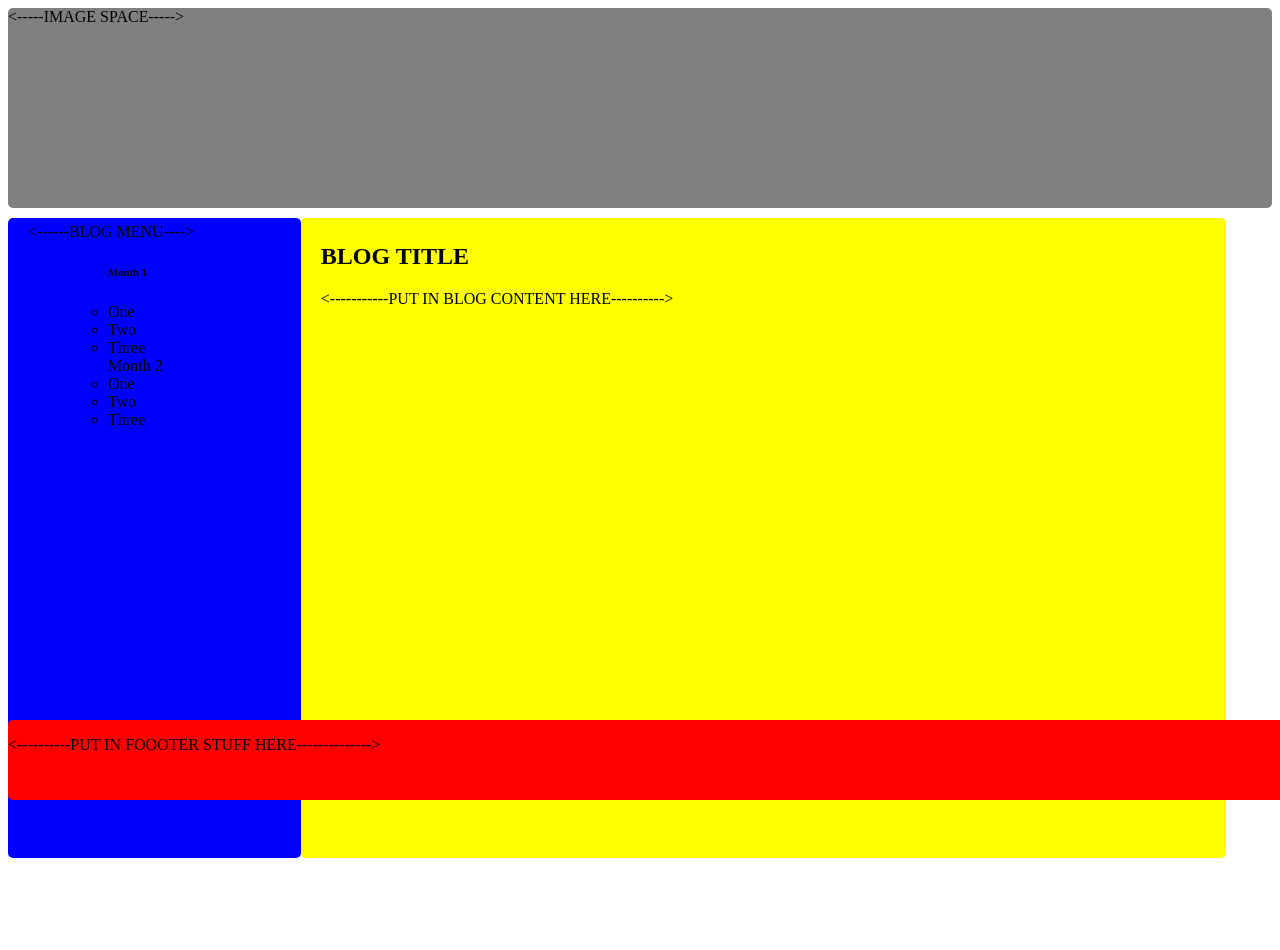
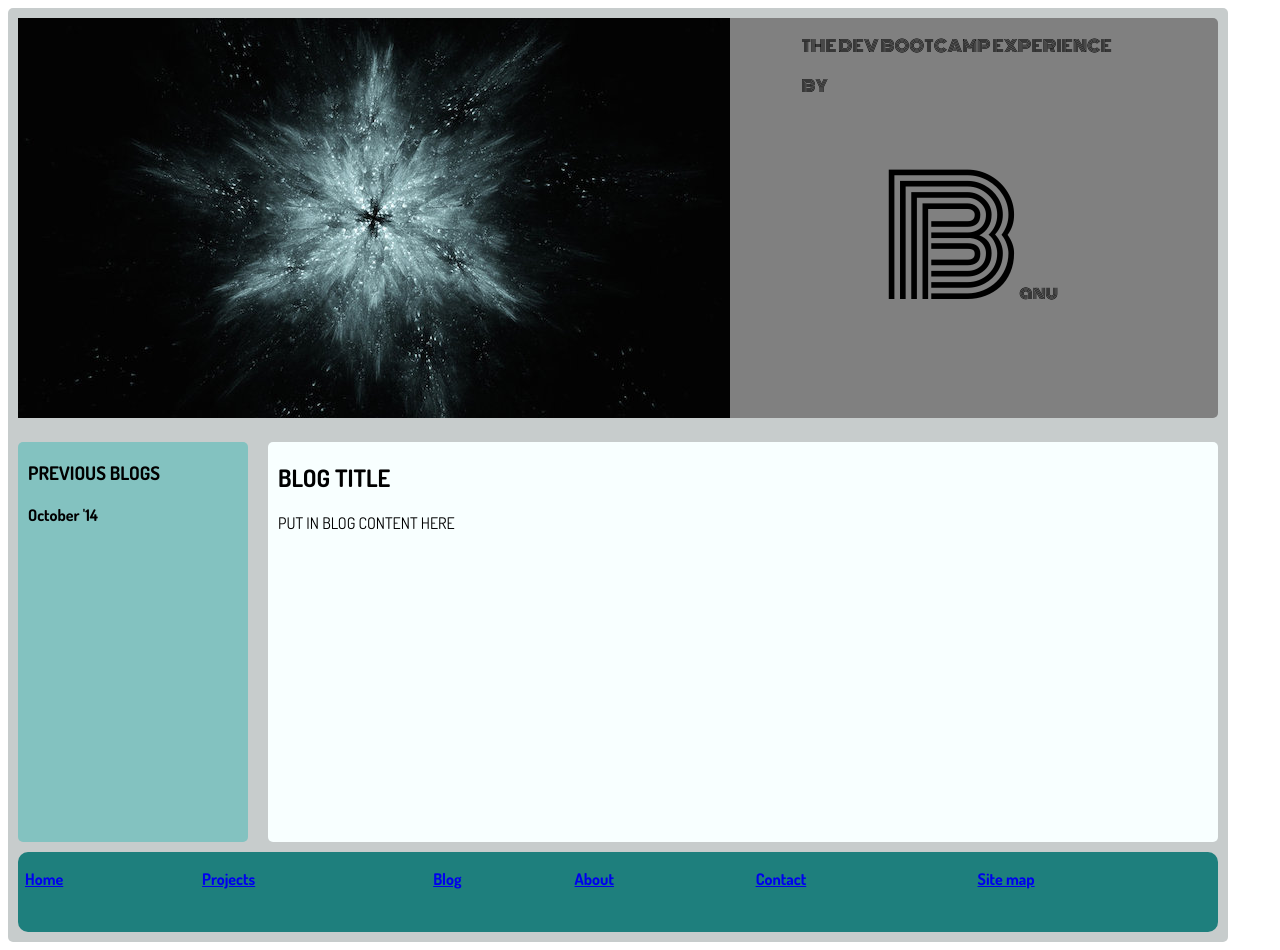
Before and after one commit to banud/BanuD.github.io, a plain HTML site: page blog/blog-template.html in a window 1280 px wide. Before the commit the page ends 858 px from the top, so only its background shows below. Drawn offline with Linux system fonts and the light colour scheme; files whose address does not match are found by name.

Commit message:
Improve website html and css

```diff
--- a/blog/blog-template.html
+++ b/blog/blog-template.html
@@ -1,38 +1,54 @@
 <!DOCTYPE html>
 <html>
   <head>
+    <link href='http://fonts.googleapis.com/css?family=Dosis:400,500,600,700,800|Monoton' rel='stylesheet' type='text/css'>
     <link rel="stylesheet" type="text/css" href="../blog/blog.css">
-    <title>Blog</title>
+    <title>Banu's Blog</title>
   </head>
 
   <body>
     <div id="container">
-        <div id="header"><-----IMAGE SPACE----->
-            <img    />
+        <div id="header">
+          <img src="/Users/banudalamanli/Desktop/DBC/BanuD.github.io/blog/img/snowflake-400.jpg"/>
+          <div>
+            <p class="header_text">THE DEV BOOTCAMP EXPERIENCE</p>
+            <p class="header_text">BY</p>
+            <p id="header_name"><span id="logo">B</span>anu</p>
+
+          </div>
         </div>
+
         <div id="mid">
-            <div id="nav_bar"><------BLOG MENU---->
-                <ul>
-                    <ul><h6>Month 1</h6>
-                        <li>One</li>
-                        <li>Two</li>
-                        <li>Three</li>
-                    </ul>
-                    <ul>Month 2
-                        <li>One</li>
-                        <li>Two</li>
-                        <li>Three</li>
-                    </ul>
-                </ul>
+          <div id="blog_menu">
+            <h3>PREVIOUS BLOGS</h3>
+            <h4>October '14</h4>
+<!--             <ul>
+              <li>Week 1</li>
+              <li>Week 2</li>
+              <li>Week 3</li>
+              <li>Week 4</li>
+            </ul> -->
             </div>
+
             <div id="content">
-                <h2>BLOG TITLE</h2>
-                <p><-----------PUT IN BLOG CONTENT HERE----------></p>
+                <h2 id="blog_title">BLOG TITLE</h2>
+                <p>PUT IN BLOG CONTENT HERE</p>
             </div>
         </div>
+
         <div id="footer">
-            <p><----------PUT IN FOOOTER STUFF HERE--------------></p>
+      <table>
+        <tr>
+          <td><a href="../blog/index.html">Home</a></td>
+          <td><a href="../blog/coming_soon.html">Projects</a></td>
+          <td><a href="../blog/coming_soon.html">Blog</a></td>
+          <td><a href="../blog/coming_soon.html">About</a></td>
+          <td><a href="../blog/coming_soon.html">Contact</a></td>
+          <td><a href="../blog/coming_soon.html">Site map</a></td>
+        </tr>
+      </table>
         </div>
     </div>
   </body>
+
 </html>
--- a/blog/blog.css
+++ b/blog/blog.css
@@ -2,59 +2,121 @@
 #container
     #header
         img
+        div
+            p
+            #logo
+                p
     #mid
-        #nav_bar
+        #blog_menu
+            h3
+            h4
             ul
-                ul
+                li
         #content
-            h2
+            #blog_title (h2)
             p
     #footer
-        p
+        table
+            tr
+                td
+                a
+            tr
+                td
+                a
+
+
+FONT FAMILIES:
+font-family: 'Dosis', sans-serif;
+font-family: 'Monoton', cursive;
 */
 
-#container{
-    width: 100%;
+
+/*PAGE CONTAINER and LINK PROPERTIES*/
+#container {
+    width: 1200px;
+    border-radius: 5px;
+    padding: 10px;
+    background-color: #C7CCCC;
+    font-family: 'Dosis', sans-serif;
+}
+a {
+    font-color: #000000;
 }
 
-#header{
+/*HEADER => Includes image and letter B, maybe some text with it later*/
+#header {
     width: 100%;
-    height: 200px;
+    height: 400px;
     position: static;
     background-color: gray;
     border-radius: 5px;
+    display: inline-block;
 }
 
-#mid{
-   width:100%;
-   height: 60%;
-   padding: 10px 0 10px 0;
+#header div {
+    float: right;
+    font-family: 'Monoton', cursive;
+    font-size: 1em;
 }
 
-#nav_bar{
-    float: left;
-    width: 20%;
-    height: 630px;
-    padding: 5px 20px 5px 20px;
-    background-color: blue;
-    border-radius: 5px;
+#header_text {
+    text-align: center;
+    margin: 60px 0px 60px 80px;
+}
+#header_name {
+    margin-right: 160px;
+}
+#logo {
+    margin: 60px 0px 60px 80px;
+    font-size: 10em;
 }
 
-#content{
+
+/*MID => Includes 2 divs: Blog Menu for previous blogs and Content Block*/
+#mid {
+    width:100%;
+    height: 60%;
+    padding: 10px 0 10px 0;
+}
+
+#blog_menu {
+    float: left;
+    width: 210px;
+    height: 400px;
+    margin: 10px 10px 10px 0px;
+    background-color: #83C2C0;
+    border-radius: 5px;
+    padding: 0 10px 0 10px;
+}
+
+#blog_menu h3 {font-weight: extra-bold;}
+#blog_menu h4 {font-weight: bold;}
+
+#content {
     float:left;
-    width: 70%;
-    height: 630px;
-    padding: 5px 20px 5px 20px;
+    width: 930px;
+    height: 400px;
+    margin: 10px 0px 10px 10px;
     background-color: yellow;
     border-radius: 5px;
+    background-color: #F8FFFF;
+    padding: 0 10px 0 10px;
+    overflow: scroll;
 }
 
-#footer{
-    position: fixed;
+
+
+/*FOOTER => Will have navigation table*/
+#footer {
+    position: static;
     bottom: 0;
     clear: both;
     width:100%;
-    height: 10%;
-    background-color: red;
-    border-radius: 5px;
+    height: 80px;
+    background-color: #1E7F7D;
+    border-radius: 10px;
+    font-weight: bold;
 }
+
+table {width: 100%;}
+td {padding: 15px 5px 5px 5px;}
```
Also changed, not shown: blog/coming_soon.html (added, +35 -0 lines), blog/index.html (+8 -10 lines), blog/img/snowflake-400.jpg (added), blog/img/snowflake_org.jpg (added).
